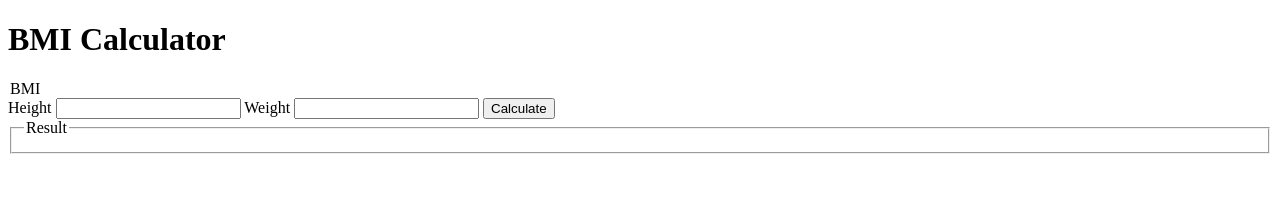
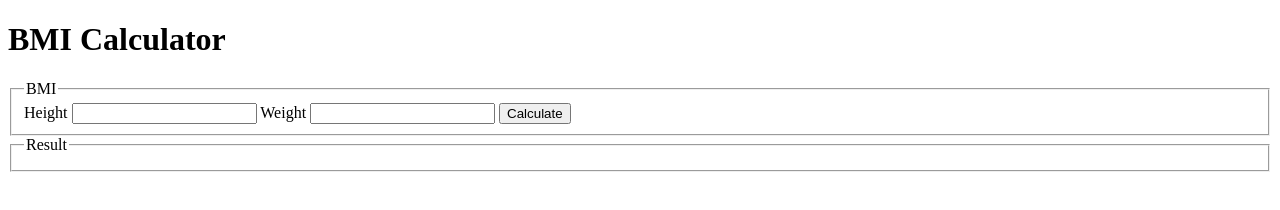
Before and after one commit to andreluiz93/Programmation, a plain HTML site: page index.html in a window 1280 px wide. Drawn offline with Linux system fonts and the light colour scheme.

```diff
--- a/index.html
+++ b/index.html
@@ -8,7 +8,7 @@
    <h1>BMI Calculator</h1>
 
    <form action="">
-       <fildset>
+       <fieldset>
            <legend>BMI</legend>
 
             <label for="height">
@@ -23,7 +23,7 @@
 
             <input type="submit" value="Calculate">
 
-       </fildset>
+       </fieldset>
    </form>
 
    <fieldset>
```
